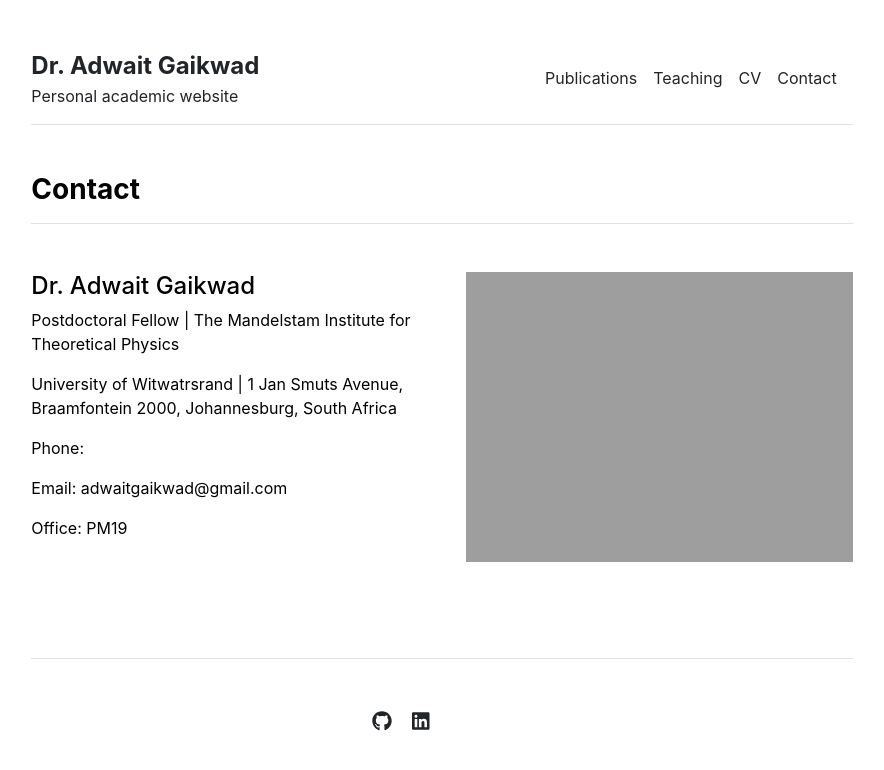
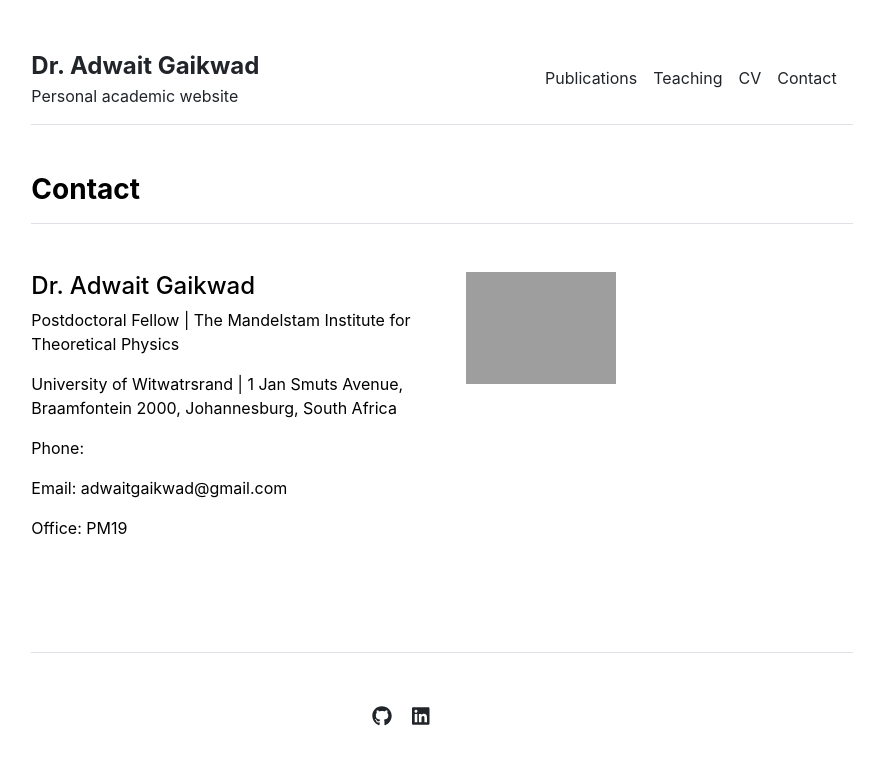
Before and after one commit to AdwaitGa/AdwaitGa.github.io, a Jekyll site: the page built from contact.md, in a window 1280 px wide. Shown: the top 770 px of the page, without its empty margins (198-1082 px from the left). Built offline with Jekyll 4.4.1, drawn with Linux system fonts in a browser that asks for light colours.

Commit message:
changed contact image size

```diff
--- a/_data/settings.yml
+++ b/_data/settings.yml
@@ -22,4 +22,4 @@ social:
 - {icon: 'linkedin', link: 'https://linkedin.com/in/adwait-gaikwad-77462b5b'}
 
 contacts:
-- {name: 'Dr. Adwait Gaikwad', title: 'Postdoctoral Fellow', department: 'The Mandelstam Institute for Theoretical Physics', institution: 'University of Witwatrsrand', institution_address: '1 Jan Smuts Avenue, Braamfontein 2000, Johannesburg, South Africa', email: 'adwaitgaikwad@gmail.com', office: 'PM19', image: 'assets/img/contact.jpeg'}
+- {name: 'Dr. Adwait Gaikwad', title: 'Postdoctoral Fellow', department: 'The Mandelstam Institute for Theoretical Physics', institution: 'University of Witwatrsrand', institution_address: '1 Jan Smuts Avenue, Braamfontein 2000, Johannesburg, South Africa', email: 'adwaitgaikwad@gmail.com', office: 'PM19', image: 'assets/img/contact.jpeg', image_width: '150px', Phone: '+91 9004827759'}
--- a/_includes/contact.html
+++ b/_includes/contact.html
@@ -12,7 +12,7 @@
         <p>Office: {{ contact.office }}</p>
       </div>
       <div class="col-md-6">
-        <img src="{{ site.github.url }}/{{ contact.image }}" alt="Contact" width="100%">
+        <img src="{{ site.github.url }}/{{ contact.image }}" style="width: 150px; height: auto;" alt="Contact" width="100%">
       </div>
     </div>
     {% endfor %}
```
